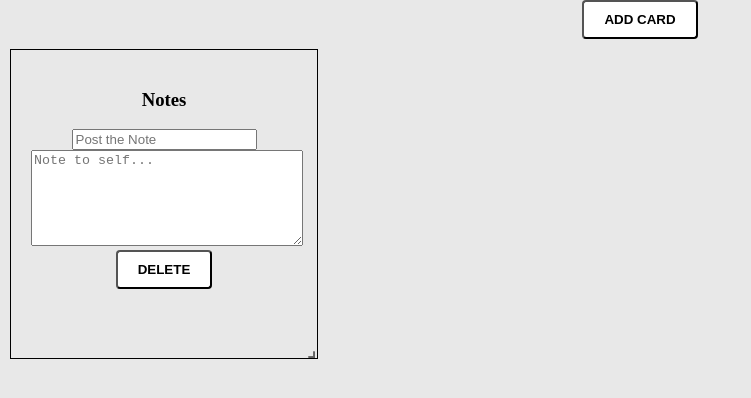
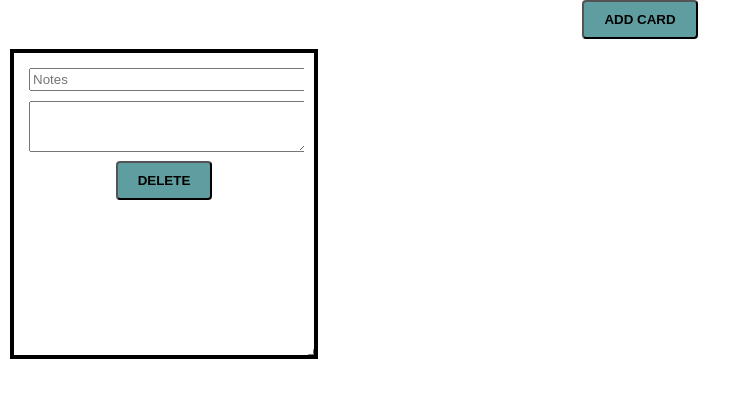
Before and after one commit to kishankarthi7/React-grid-notecard, a React (Create React App) app: page / in a window 1280 px wide. Both pictures are taken after a click on the button "ADD CARD". Shown: the top 398 px of the page, without its empty margins (0-751 px from the left). Built offline with nearby package versions, Linux system fonts and the light colour scheme.

Commit message:
fix for input focus with draghandle

```diff
--- a/src/components/working/Card.js
+++ b/src/components/working/Card.js
@@ -4,32 +4,30 @@ class Card extends React.Component {
   state = { postTitle: '', postBody: '' };
 
   handleClick = () => {
+    console.log('handleClick is called');
     this.props.deleteCardMethod(this.props.id);
   };
 
   render() {
     return (
-      <div className="note-card" data-grid={this.props.datagrid}>
-        <div className="note-header">
-          <h3>Notes</h3>
+      <div className="card MyDragHandleClassName">
+        <div className="card-header">
           <input
+            className="noneDraggable"
             type="text"
-            placeholder="Post the Note"
+            placeholder="Notes"
             value={this.state.postTitle}
             onChange={event => this.setState({ postTitle: event.target.value })}
           />
         </div>
-
-        <div className="field">
-          <textarea
-            rows="6"
-            className="note-content"
-            placeholder="Note to self..."
-          ></textarea>
+        <div className="card-content">
+          <textarea className="noneDraggable"></textarea>
         </div>
-        <button className="button" onClick={this.handleClick}>
-          DELETE
-        </button>
+        <div className="card-delete-button">
+          <button className="button" onClick={this.handleClick}>
+            DELETE
+          </button>
+        </div>
       </div>
     );
   }
--- a/src/components/working/MyResponsiveGrid.js
+++ b/src/components/working/MyResponsiveGrid.js
@@ -1,6 +1,6 @@
 import React from 'react';
+import '../../../node_modules/react-grid-layout/css/styles.css';
 import '../../../node_modules/react-resizable/css/styles.css';
-import '../../../node_modules/react-grid-layout/css/styles.css';
 import RGL, { WidthProvider } from 'react-grid-layout';
 import Card from './Card';
 
@@ -32,14 +32,14 @@ class MyResponsiveGrid extends React.Component {
     isResizable: false,
     items: 50,
     cols: 12,
-    rowHeight: 330,
+    rowHeight: 100,
     onLayoutChange: function() {},
   };
 
   generateDOM = () => {
     return this.props.items.map(i => {
       return (
-        <div key={i} className="grid-items card">
+        <div key={i}>
           <Card deleteCardMethod={this.props.deleteCardMethod} id={i} />
         </div>
       );
@@ -54,17 +54,21 @@ class MyResponsiveGrid extends React.Component {
     // {lg: layout1, md: layout2, ...}
 
     return (
+      <div className="my-responsive-grid">
         <ReactGridLayout
           className="layout"
           breakpoints={{ lg: 1200, md: 996, sm: 768, xs: 480, xxs: 0 }}
           cols={4}
-        rowHeight={312}
+          rowHeight={310}
           width={1200}
           layout={this.state.layout}
           onLayoutChange={this.onLayoutChange}
+          draggableHandle=".MyDragHandleClassName"
+          draggableCancel=".noneDraggable"
         >
           {this.generateDOM()}
         </ReactGridLayout>
+      </div>
     );
   }
 }
--- a/src/index.css
+++ b/src/index.css
@@ -1,42 +1,11 @@
-body {
+* {
   margin: 0;
-  height: 100vh;
-  width: 100vw;
+  padding: 0;
+  box-sizing: border-box;
+  overflow: scroll;
 }
 
-code {
-  font-family: source-code-pro, Menlo, Monaco, Consolas, 'Courier New',
-    monospace;
-}
-
-.container {
-  width: 100vw;
-  height: 100vh;
-}
-
-.note-card {
-  box-sizing: border-box;
-  border: 1px solid black;
-  width: 100%;
-  height: 100%;
-  padding: 20px;
-}
-
-textarea {
-  width: 100%;
-}
-
-.note-header {
-  width: 100%;
-}
-.note-content {
-  width: 100%;
-}
-
-body {
-  background-color: #e8e8e8;
-}
-
+/*
 #map {
   margin-top: 20px;
   width: 85%;
@@ -48,84 +17,29 @@ body {
 .map-container {
   background-color: 1px solid gray;
 }
-
-.create-button {
-  margin: 5px;
+*/
+.card {
+  border: 4px solid black;
+  height: 100%;
+  padding: 10px;
 }
 
-.create-button button {
-  padding: 10px 20px;
-  font-weight: bold;
+.card-header input {
+  width: 100%;
+  margin: 5px;
+  padding: 2px;
 }
 
-.grid {
+.card-content textarea {
+  width: 100%;
   margin: 5px;
-}
-body {
-  margin: 0;
-  height: 100vh;
-  width: 100vw;
-}
-
-code {
-  font-family: source-code-pro, Menlo, Monaco, Consolas, 'Courier New',
-    monospace;
-}
-
-.container {
-  width: 100vw;
-  height: 100vh;
-}
-
-.note-card {
-  box-sizing: border-box;
-  border: 1px solid black;
-  width: 100%;
-  height: 310px;
-  padding: 20px;
-}
-
-textarea {
-  width: 100%;
-}
-
-.note-header {
-  width: 100%;
-}
-.note-content {
-  width: 100%;
-}
-
-body {
-  background-color: #e8e8e8;
-}
-
-#map {
-  margin-top: 20px;
-  width: 85%;
-  height: 85%;
-  padding: 10px;
-  border: 1px solid black;
-}
-
-.map-container {
-  background-color: 1px solid gray;
+  padding: 2px;
 }
 
 .button {
-  background-color: #fff;
-
+  background-color: cadetblue;
   padding: 10px 20px;
   border-radius: 4px;
   color: 9dbdc6;
   font-weight: bold;
 }
-
-.react-grid-item > .react-resizable-handle {
-  position: absolute;
-  width: 20px;
-  height: 20px;
-  bottom: 17px;
-  right: -3px;
-  cursor: se-resize;
-}
```
Lines whose indentation alone changed are shown as unchanged.
